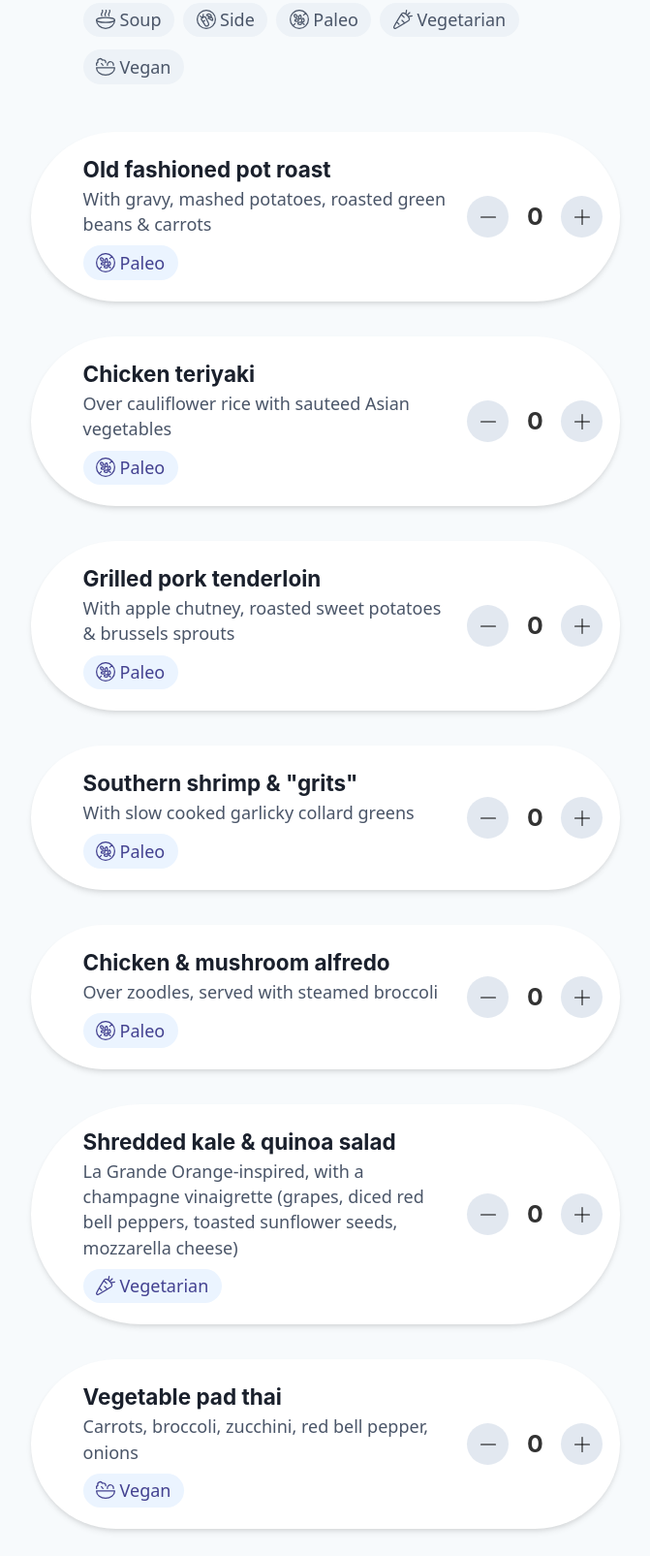
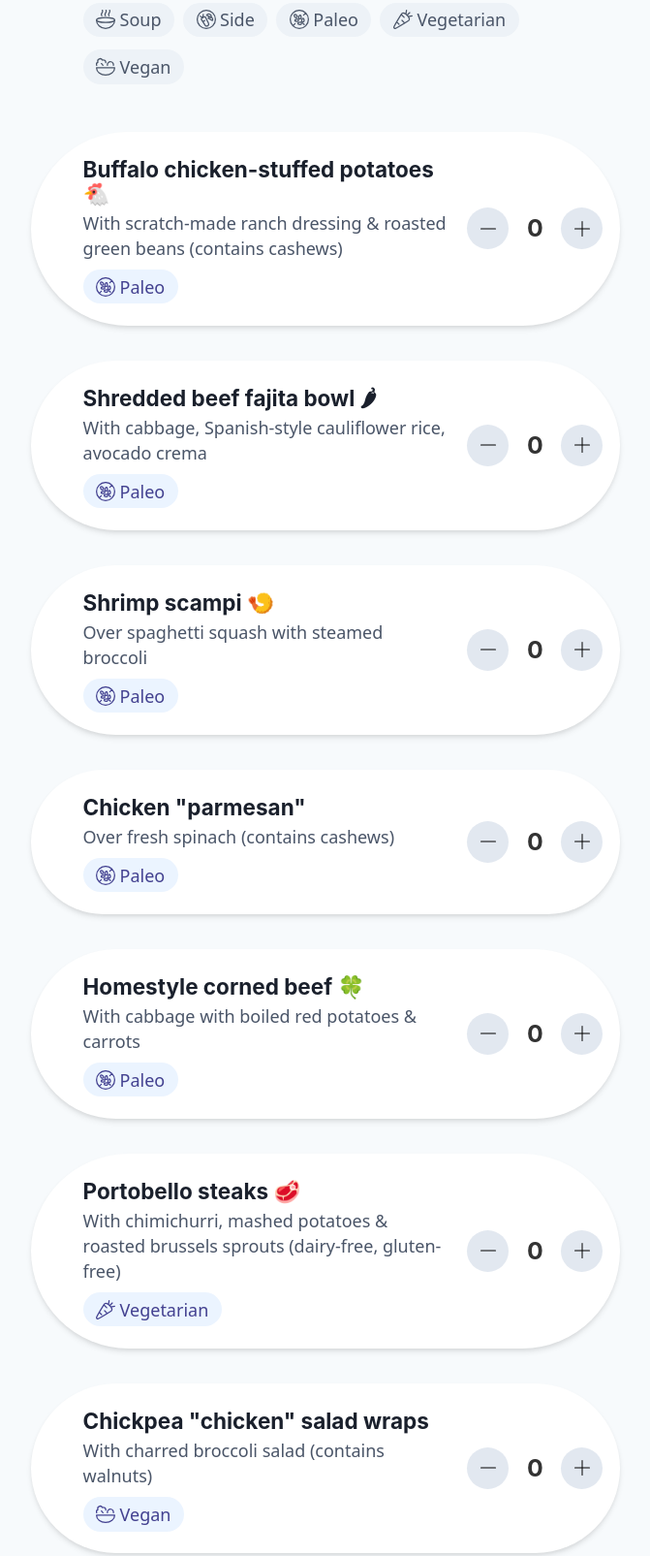
Before and after one commit to dillonemorris/order-simple-chefs, a Gatsby site: page / in a window 1280 px wide. Shown: the part 122-1727 px from the top of the page at 97% size, without its empty margins (304-975 px from the left). Built offline with nearby package versions, Linux system fonts and the light colour scheme; Gatsby itself is replaced by a stand-in of ours.

Commit message:
menu for 3/16

```diff
--- a/src/data/menu.js
+++ b/src/data/menu.js
@@ -16,8 +16,9 @@ const menu = {
   meals: [
     {
       id: 1,
-      title: "Old fashioned pot roast",
-      description: "With gravy, mashed potatoes, roasted green beans & carrots",
+      title: "Buffalo chicken-stuffed potatoes 🐔",
+      description:
+        "With scratch-made ranch dressing & roasted green beans (contains cashews)",
       vegan: false,
       vegetarian: false,
       favorite: false,
@@ -28,8 +29,9 @@ const menu = {
     },
     {
       id: 2,
-      title: "Chicken teriyaki",
-      description: "Over cauliflower rice with sauteed Asian vegetables",
+      title: "Shredded beef fajita bowl 🌶",
+      description:
+        "With cabbage, Spanish-style cauliflower rice, avocado crema",
       vegan: false,
       vegetarian: false,
       favorite: false,
@@ -40,9 +42,8 @@ const menu = {
     },
     {
       id: 3,
-      title: "Grilled pork tenderloin",
-      description:
-        "With apple chutney, roasted sweet potatoes & brussels sprouts",
+      title: "Shrimp scampi 🍤",
+      description: "Over spaghetti squash with steamed broccoli",
       vegan: false,
       vegetarian: false,
       favorite: false,
@@ -53,8 +54,8 @@ const menu = {
     },
     {
       id: 4,
-      title: 'Southern shrimp & "grits"',
-      description: "With slow cooked garlicky collard greens",
+      title: 'Chicken "parmesan"',
+      description: "Over fresh spinach (contains cashews)",
       vegan: false,
       vegetarian: false,
       favorite: false,
@@ -65,8 +66,8 @@ const menu = {
     },
     {
       id: 5,
-      title: "Chicken & mushroom alfredo",
-      description: "Over zoodles, served with steamed broccoli",
+      title: "Homestyle corned beef 🍀",
+      description: "With cabbage with boiled red potatoes & carrots",
       vegan: false,
       vegetarian: false,
       favorite: false,
@@ -77,9 +78,9 @@ const menu = {
     },
     {
       id: 6,
-      title: "Shredded kale & quinoa salad",
+      title: "Portobello steaks 🥩",
       description:
-        "La Grande Orange-inspired, with a champagne vinaigrette (grapes, diced red bell peppers, toasted sunflower seeds, mozzarella cheese)",
+        "With chimichurri, mashed potatoes & roasted brussels sprouts (dairy-free, gluten-free)",
       vegan: false,
       vegetarian: true,
       favorite: false,
@@ -90,8 +91,8 @@ const menu = {
     },
     {
       id: 7,
-      title: "Vegetable pad thai",
-      description: "Carrots, broccoli, zucchini, red bell pepper, onions",
+      title: 'Chickpea "chicken" salad wraps',
+      description: "With charred broccoli salad (contains walnuts)",
       vegan: true,
       vegetarian: false,
       favorite: false,
@@ -102,7 +103,7 @@ const menu = {
     },
     {
       id: 8,
-      title: "Homestyle chicken & vegetables",
+      title: "Green chile pork stew",
       description: "Soup of the week",
       vegan: false,
       vegetarian: false,
@@ -114,7 +115,7 @@ const menu = {
     },
     {
       id: 9,
-      title: "Brussels sprout, bacon & potato hash",
+      title: "Roasted garlic cauliflower puree",
       description: "Vegetable side",
       vegan: false,
       vegetarian: true,
```
